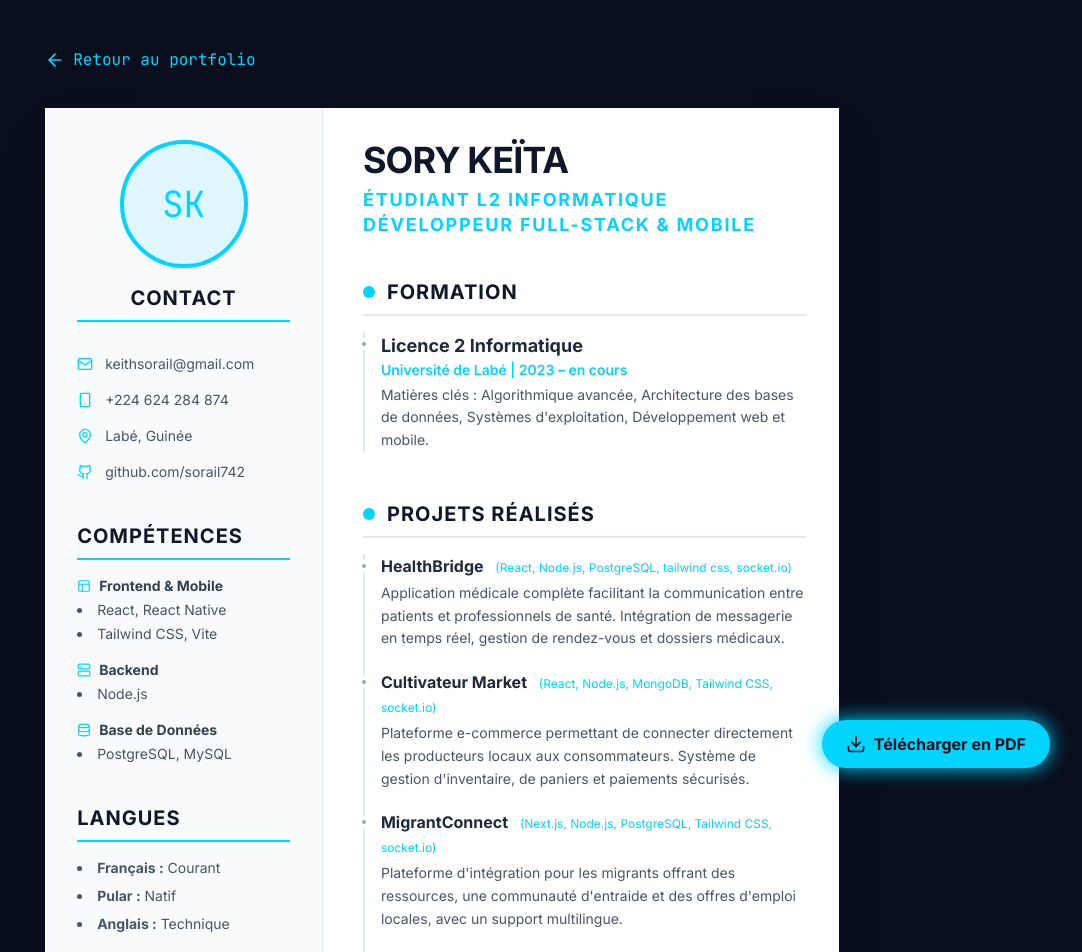
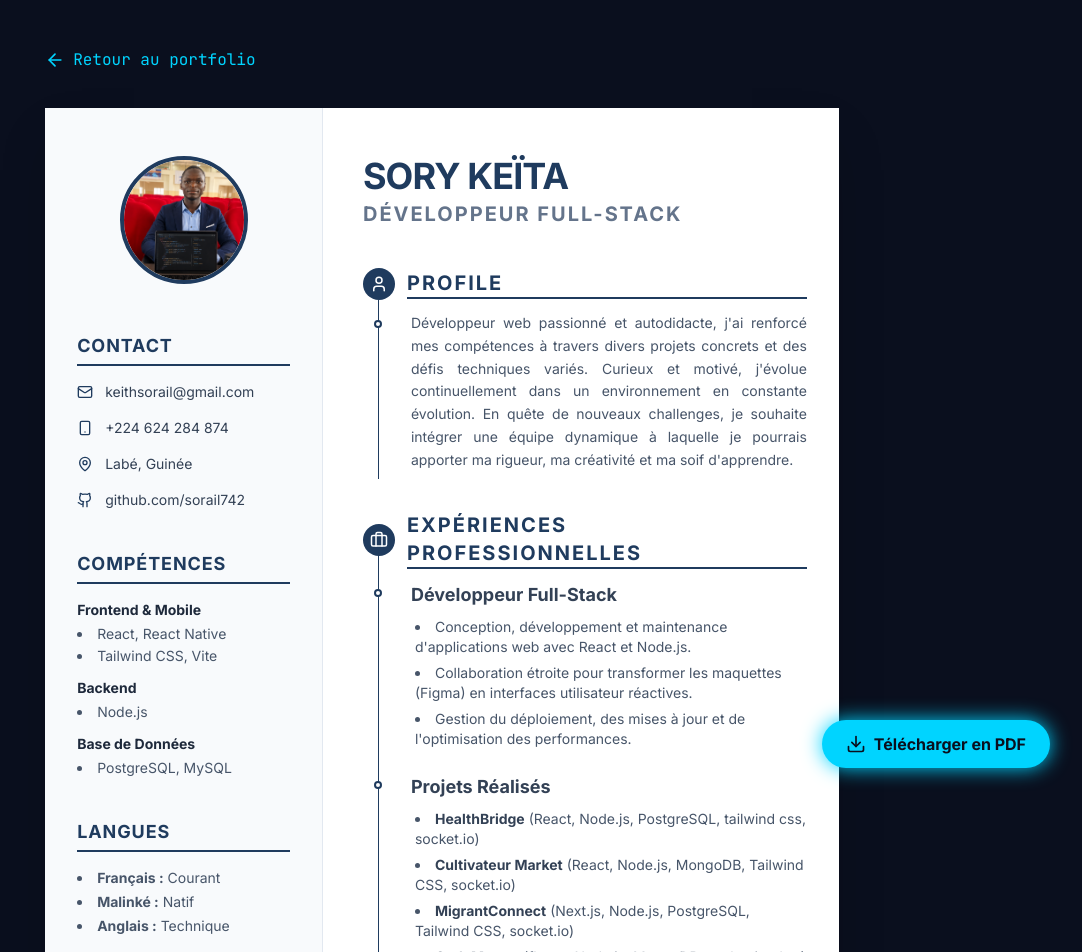
Before and after one commit to sorail742/portefolio, a React (Vite) app in the folder portfolio-frontend/: page /cv in a window 1280 px wide. Shown: the top 952 px of the page, without its empty margins (198-1280 px from the left). Built offline with nearby package versions, Linux system fonts and the light colour scheme.

Commit message:
Update CV structure to match reference design exactly

```diff
--- a/portfolio-frontend/src/components/CV.jsx
+++ b/portfolio-frontend/src/components/CV.jsx
@@ -1,126 +1,162 @@
 import React, { forwardRef } from 'react';
-import { Mail, Smartphone, MapPin, Github, Code, Layout, Server, Database, Terminal } from 'lucide-react';
+import { Mail, Smartphone, MapPin, Github, User, Briefcase, GraduationCap } from 'lucide-react';
 import { projects } from '../data/projects';
 
 const CV = forwardRef((props, ref) => {
+  const brandColor = "#1f3b5e"; // Professional Navy Blue
+
   return (
     <div ref={ref} className="w-[210mm] min-h-[297mm] bg-white text-slate-800 mx-auto shadow-2xl relative overflow-hidden flex font-sans" style={{ boxSizing: 'border-box' }}>
-      {/* Left Column */}
-      <div className="w-[35%] bg-slate-50 border-r border-slate-200 p-8 flex flex-col h-full">
-        {/* Profile Info */}
+
+      {/* Left Column (35%) */}
+      <div className="w-[35%] bg-slate-50 border-r border-slate-200 p-8 flex flex-col h-full pt-12">
+        {/* Profile Pic / Initial */}
         <div className="flex flex-col items-center mb-8">
-          <div className="w-32 h-32 rounded-full bg-cyanAccent/10 border-4 border-cyanAccent flex items-center justify-center text-4xl font-mono text-cyanAccent mb-4">
-            SK
+          <div className="w-32 h-32 rounded-full flex items-center justify-center text-4xl font-bold mb-4 border-4 overflow-hidden" style={{ borderColor: brandColor, color: brandColor, backgroundColor: `${brandColor}10` }}>
+            <img src="/profile.png" alt="Sory Keïta" className="w-full h-full object-cover" />
           </div>
-          <h2 className="font-bold text-xl uppercase tracking-wider text-center text-slate-900 border-b-2 border-cyanAccent pb-2 w-full">Contact</h2>
         </div>
 
-        <div className="space-y-4 text-sm mb-10">
+        {/* Contact Info */}
+        <div className="space-y-4 text-sm mb-10 w-full">
+          <h2 className="font-bold text-lg uppercase tracking-wider pb-1 mb-4 border-b-2" style={{ borderColor: brandColor, color: brandColor }}>Contact</h2>
           <div className="flex items-center gap-3">
-            <Mail size={16} className="text-cyanAccent" />
-            <span className="text-slate-600 break-all">keithsorail@gmail.com</span>
+            <Mail size={16} style={{ color: brandColor }} />
+            <span className="text-slate-700 break-all">keithsorail@gmail.com</span>
           </div>
           <div className="flex items-center gap-3">
-            <Smartphone size={16} className="text-cyanAccent" />
-            <span className="text-slate-600">+224 624 284 874</span>
+            <Smartphone size={16} style={{ color: brandColor }} />
+            <span className="text-slate-700">+224 624 284 874</span>
           </div>
           <div className="flex items-center gap-3">
-            <MapPin size={16} className="text-cyanAccent" />
-            <span className="text-slate-600">Labé, Guinée</span>
+            <MapPin size={16} style={{ color: brandColor }} />
+            <span className="text-slate-700">Labé, Guinée</span>
           </div>
           <div className="flex items-center gap-3">
-            <Github size={16} className="text-cyanAccent" />
-            <span className="text-slate-600">github.com/sorail742</span>
+            <Github size={16} style={{ color: brandColor }} />
+            <span className="text-slate-700">github.com/sorail742</span>
           </div>
         </div>
 
         {/* Skills */}
-        <h2 className="font-bold text-xl uppercase tracking-wider text-slate-900 border-b-2 border-cyanAccent pb-2 mb-4">Compétences</h2>
-        <div className="space-y-4 mb-10 text-sm">
+        <div className="mb-10 w-full">
+          <h2 className="font-bold text-lg uppercase tracking-wider pb-1 mb-4 border-b-2" style={{ borderColor: brandColor, color: brandColor }}>Compétences</h2>
+          <div className="space-y-3 text-sm">
             <div>
-            <h3 className="font-bold text-slate-700 flex items-center gap-2 mb-1"><Layout size={14} className="text-cyanAccent" /> Frontend & Mobile</h3>
-            <ul className="list-disc list-inside text-slate-600 space-y-1">
+              <h3 className="font-bold text-slate-800 mb-1">Frontend & Mobile</h3>
+              <ul className="list-disc list-inside text-slate-600 space-y-0.5">
                 <li>React, React Native</li>
                 <li>Tailwind CSS, Vite</li>
               </ul>
             </div>
             <div>
-            <h3 className="font-bold text-slate-700 flex items-center gap-2 mb-1"><Server size={14} className="text-cyanAccent" /> Backend</h3>
-            <ul className="list-disc list-inside text-slate-600 space-y-1">
+              <h3 className="font-bold text-slate-800 mb-1">Backend</h3>
+              <ul className="list-disc list-inside text-slate-600 space-y-0.5">
                 <li>Node.js</li>
               </ul>
             </div>
             <div>
-            <h3 className="font-bold text-slate-700 flex items-center gap-2 mb-1"><Database size={14} className="text-cyanAccent" /> Base de Données</h3>
-            <ul className="list-disc list-inside text-slate-600 space-y-1">
+              <h3 className="font-bold text-slate-800 mb-1">Base de Données</h3>
+              <ul className="list-disc list-inside text-slate-600 space-y-0.5">
                 <li>PostgreSQL, MySQL</li>
               </ul>
             </div>
           </div>
+        </div>
 
         {/* Languages */}
-        <h2 className="font-bold text-xl uppercase tracking-wider text-slate-900 border-b-2 border-cyanAccent pb-2 mb-4">Langues</h2>
-        <ul className="list-disc list-inside text-sm text-slate-600 space-y-2 mb-10">
+        <div className="mb-10 w-full">
+          <h2 className="font-bold text-lg uppercase tracking-wider pb-1 mb-4 border-b-2" style={{ borderColor: brandColor, color: brandColor }}>Langues</h2>
+          <ul className="list-disc list-inside text-sm text-slate-600 space-y-1">
             <li><strong>Français :</strong> Courant</li>
-          <li><strong>Pular :</strong> Natif</li>
+            <li><strong>Malinké :</strong> Natif</li>
             <li><strong>Anglais :</strong> Technique</li>
           </ul>
+        </div>
+      </div>
 
-        {/* Interests */}
-        <h2 className="font-bold text-xl uppercase tracking-wider text-slate-900 border-b-2 border-cyanAccent pb-2 mb-4">Centres d'intérêt</h2>
-        <ul className="list-disc list-inside text-sm text-slate-600 space-y-2">
-          <li>Veille technologique</li>
-          <li>Open Source</li>
+      {/* Right Column (65%) */}
+      <div className="w-[65%] bg-white p-8 pl-10 pr-8 flex flex-col pt-12">
+
+        {/* Header Name & Title */}
+        <div className="mb-10">
+          <h1 className="text-4xl font-black uppercase tracking-tight mb-1" style={{ color: brandColor }}>Sory Keïta</h1>
+          <h2 className="text-xl font-bold tracking-widest text-slate-500 uppercase">
+            Développeur Full-Stack
+          </h2>
+        </div>
+
+        {/* Profile Section */}
+        <div className="mb-8 relative">
+          {/* Header */}
+          <div className="flex items-center mb-3">
+            <div className="w-8 h-8 rounded-full flex items-center justify-center text-white z-10" style={{ backgroundColor: brandColor }}>
+              <User size={18} />
+            </div>
+            <div className="flex-1 ml-3 border-b-2" style={{ borderColor: brandColor }}>
+              <h2 className="font-bold text-xl uppercase tracking-widest" style={{ color: brandColor }}>Profile</h2>
+            </div>
+          </div>
+          {/* Timeline Line */}
+          <div className="absolute left-4 top-8 bottom-0 w-[1px] -ml-[0.5px]" style={{ backgroundColor: brandColor }}></div>
+          {/* Content */}
+          <div className="pl-12 relative pb-2">
+            <div className="absolute w-2 h-2 bg-white rounded-full border-2 left-[11px] top-2" style={{ borderColor: brandColor }}></div>
+            <p className="text-sm text-slate-600 leading-relaxed text-justify">
+              Développeur web passionné et autodidacte, j'ai renforcé mes compétences à travers divers projets concrets et des défis techniques variés. Curieux et motivé, j'évolue continuellement dans un environnement en constante évolution. En quête de nouveaux challenges, je souhaite intégrer une équipe dynamique à laquelle je pourrais apporter ma rigueur, ma créativité et ma soif d'apprendre.
+            </p>
+          </div>
+        </div>
+
+        {/* Professional Experience Section */}
+        <div className="mb-2 relative">
+          {/* Header */}
+          <div className="flex items-center mb-3">
+            <div className="w-8 h-8 rounded-full flex items-center justify-center text-white z-10" style={{ backgroundColor: brandColor }}>
+              <Briefcase size={18} />
+            </div>
+            <div className="flex-1 ml-3 border-b-2" style={{ borderColor: brandColor }}>
+              <h2 className="font-bold text-xl uppercase tracking-widest" style={{ color: brandColor }}>Expériences Professionnelles</h2>
+            </div>
+          </div>
+
+          {/* Timeline Line */}
+          <div className="absolute left-4 top-8 bottom-[-40px] w-[1px] -ml-[0.5px]" style={{ backgroundColor: brandColor }}></div>
+
+          <div className="pl-12 relative pb-6">
+            <div className="absolute w-2 h-2 bg-white rounded-full border-2 left-[11px] top-2" style={{ borderColor: brandColor }}></div>
+            <h3 className="font-bold text-slate-700 text-lg mb-2">Développeur Full-Stack</h3>
+            <ul className="list-disc list-inside text-sm text-slate-600 space-y-1.5 ml-1">
+              <li>Conception, développement et maintenance d'applications web avec React et Node.js.</li>
+              <li>Collaboration étroite pour transformer les maquettes (Figma) en interfaces utilisateur réactives.</li>
+              <li>Gestion du déploiement, des mises à jour et de l'optimisation des performances.</li>
             </ul>
           </div>
 
-      {/* Right Column */}
-      <div className="w-[65%] bg-white p-8 pl-10 flex flex-col">
-
-        {/* Header Name & Title */}
-        <div className="mb-10">
-          <h1 className="text-4xl font-extrabold text-slate-900 uppercase tracking-tight mb-2">Sory Keïta</h1>
-          <h2 className="text-lg font-bold text-cyanAccent uppercase tracking-widest leading-snug">
-            Étudiant L2 Informatique<br />Développeur Full-Stack & Mobile
-          </h2>
+          {/* Projects subset */}
+          <div className="pl-12 relative pb-6">
+            <div className="absolute w-2 h-2 bg-white rounded-full border-2 left-[11px] top-2" style={{ borderColor: brandColor }}></div>
+            <h3 className="font-bold text-slate-700 text-lg mb-2">Projets Réalisés</h3>
+            <ul className="list-disc list-inside text-sm text-slate-600 space-y-1.5 ml-1">
+              {projects.map((p, idx) => (
+                <li key={idx}>
+                  <strong className="text-slate-700">{p.title}</strong> ({p.tech.join(', ')})
+                </li>
+              ))}
+            </ul>
           </div>
 
-        {/* Education */}
-        <div className="mb-8">
-          <h2 className="font-bold text-xl uppercase tracking-wider text-slate-900 border-b-2 border-slate-200 pb-2 mb-4 flex items-center">
-            <span className="w-3 h-3 bg-cyanAccent rounded-full mr-3"></span> Formation
-          </h2>
-          <div className="pl-4 border-l-2 border-slate-200">
-            <div className="mb-4 relative">
-              <div className="absolute w-3 h-3 bg-slate-400 rounded-full -left-[23px] top-1.5 border-4 border-white"></div>
-              <h3 className="font-bold text-slate-800 text-lg">Licence 2 Informatique</h3>
-              <p className="text-sm font-semibold text-cyanAccent mb-1">Université de Labé | 2023 – en cours</p>
-              <p className="text-sm text-slate-600 leading-relaxed">
-                Matières clés : Algorithmique avancée, Architecture des bases de données, Systèmes d'exploitation, Développement web et mobile.
-              </p>
-            </div>
-          </div>
+          {/* Certifications and Formations subset */}
+          <div className="pl-12 relative pb-2">
+            <div className="absolute w-2 h-2 bg-white rounded-full border-2 left-[11px] top-2" style={{ borderColor: brandColor }}></div>
+            <h3 className="font-bold text-slate-700 text-lg mb-2">Certifications et Formations</h3>
+            <ul className="list-disc list-inside text-sm text-slate-600 space-y-1.5 ml-1">
+              <li>Licence 2 Informatique -----&gt; Université de Labé (En cours)</li>
+              <li>React, Node.js (Full Stack) -----&gt; Autodidacte & Open Source</li>
+            </ul>
           </div>
 
-        {/* Projects */}
-        <div className="mb-8">
-          <h2 className="font-bold text-xl uppercase tracking-wider text-slate-900 border-b-2 border-slate-200 pb-2 mb-4 flex items-center">
-            <span className="w-3 h-3 bg-cyanAccent rounded-full mr-3"></span> Projets Réalisés
-          </h2>
-          <div className="space-y-5 pl-4 border-l-2 border-slate-200">
-            {projects.map((p, idx) => (
-              <div key={idx} className="relative">
-                <div className="absolute w-3 h-3 bg-slate-400 rounded-full -left-[23px] top-1.5 border-4 border-white"></div>
-                <h3 className="font-bold text-slate-800 text-base">{p.title} <span className="font-normal text-cyanAccent text-xs ml-2">({p.tech.join(', ')})</span></h3>
-                <p className="text-sm text-slate-600 leading-relaxed mt-1">
-                  {p.description}
-                </p>
         </div>
-            ))}
-          </div>
-        </div>
-
-
 
       </div>
     </div>
```
Lines whose indentation alone changed are shown as unchanged.
